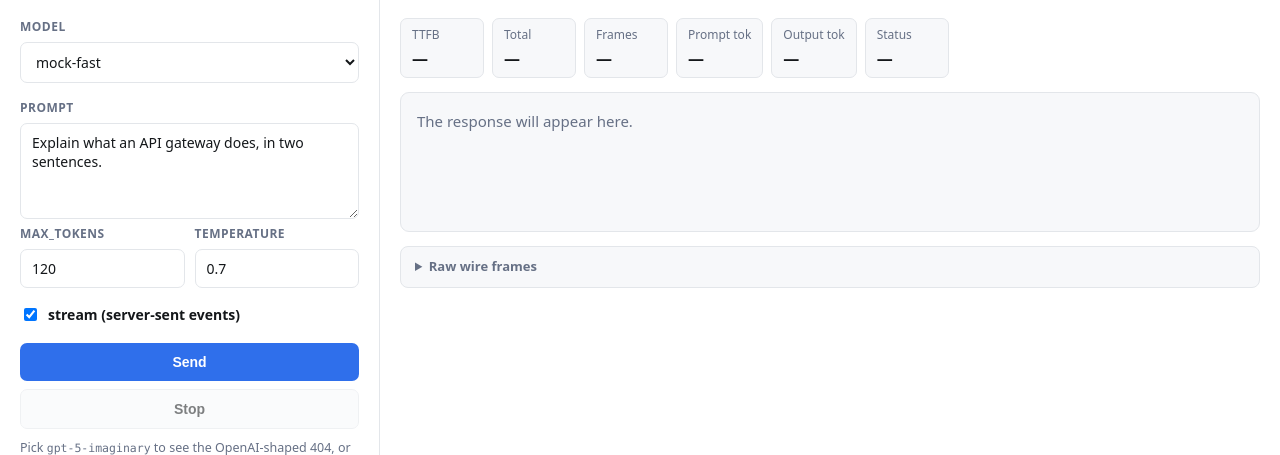
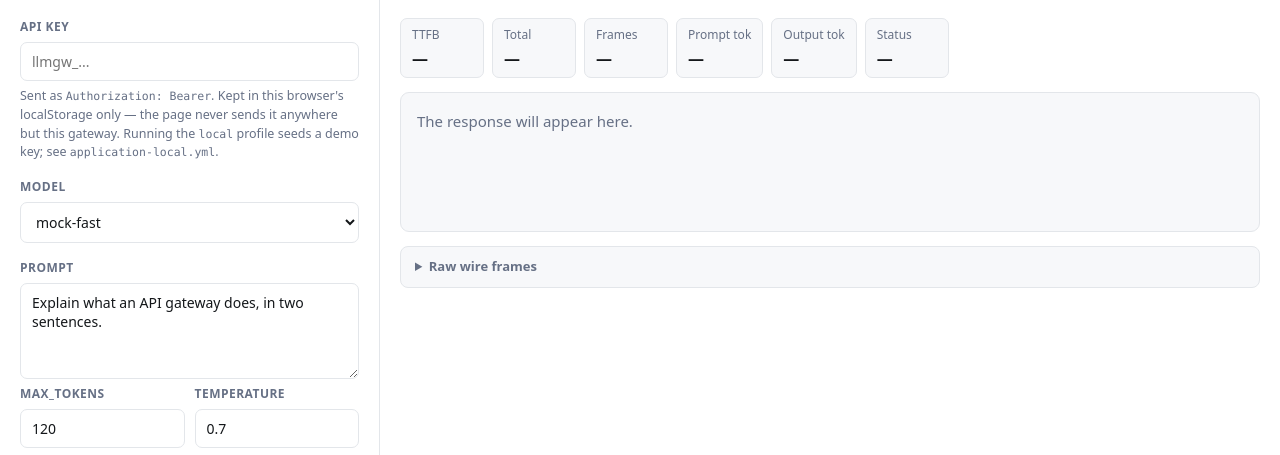
Before and after one commit to mehmetztrk/llm-gateway, a web app: page /index.html in a window 1280 px wide. Shown: the part 56-511 px from the top of the page. Run offline with its HTML, style and script files only (its server is not run), Linux system fonts and the light colour scheme; data that the repository does not hold is empty.

Commit message:
feat(demo): let the console send an API key
Co-Authored-By: Claude Opus 5 <noreply@anthropic.com>

```diff
--- a/src/main/resources/static/index.html
+++ b/src/main/resources/static/index.html
@@ -103,6 +103,15 @@
 
 <main>
   <section class="controls">
+    <label for="apiKey">API key</label>
+    <input id="apiKey" type="password" autocomplete="off" spellcheck="false"
+           placeholder="llmgw_...">
+    <p class="hint" style="margin-top:6px">
+      Sent as <code>Authorization: Bearer</code>. Kept in this browser's localStorage only —
+      the page never sends it anywhere but this gateway. Running the <code>local</code> profile
+      seeds a demo key; see <code>application-local.yml</code>.
+    </p>
+
     <label for="model">Model</label>
     <select id="model">
       <optgroup label="Mock provider — deterministic, no GPU">
@@ -177,6 +186,15 @@
   const answerEl = $('answer'), rawEl = $('raw'), errEl = $('error');
   let controller = null;
 
+  const KEY_STORAGE = 'llmgw.apiKey';
+  $('apiKey').value = localStorage.getItem(KEY_STORAGE) ?? '';
+  $('apiKey').addEventListener('change', (e) => localStorage.setItem(KEY_STORAGE, e.target.value.trim()));
+
+  const authHeaders = () => {
+    const key = $('apiKey').value.trim();
+    return key ? { 'Authorization': 'Bearer ' + key } : {};
+  };
+
   const setStat = (id, value) => { $(id).textContent = value; };
   const resetStats = () => ['s-ttfb','s-total','s-frames','s-ptok','s-ctok','s-status']
     .forEach((id) => setStat(id, '—'));
@@ -230,7 +248,7 @@
     try {
       const res = await fetch('/v1/chat/completions', {
         method: 'POST',
-        headers: { 'Content-Type': 'application/json' },
+        headers: { 'Content-Type': 'application/json', ...authHeaders() },
         body: JSON.stringify(buildBody(stream)),
         signal: controller.signal
       });
```
